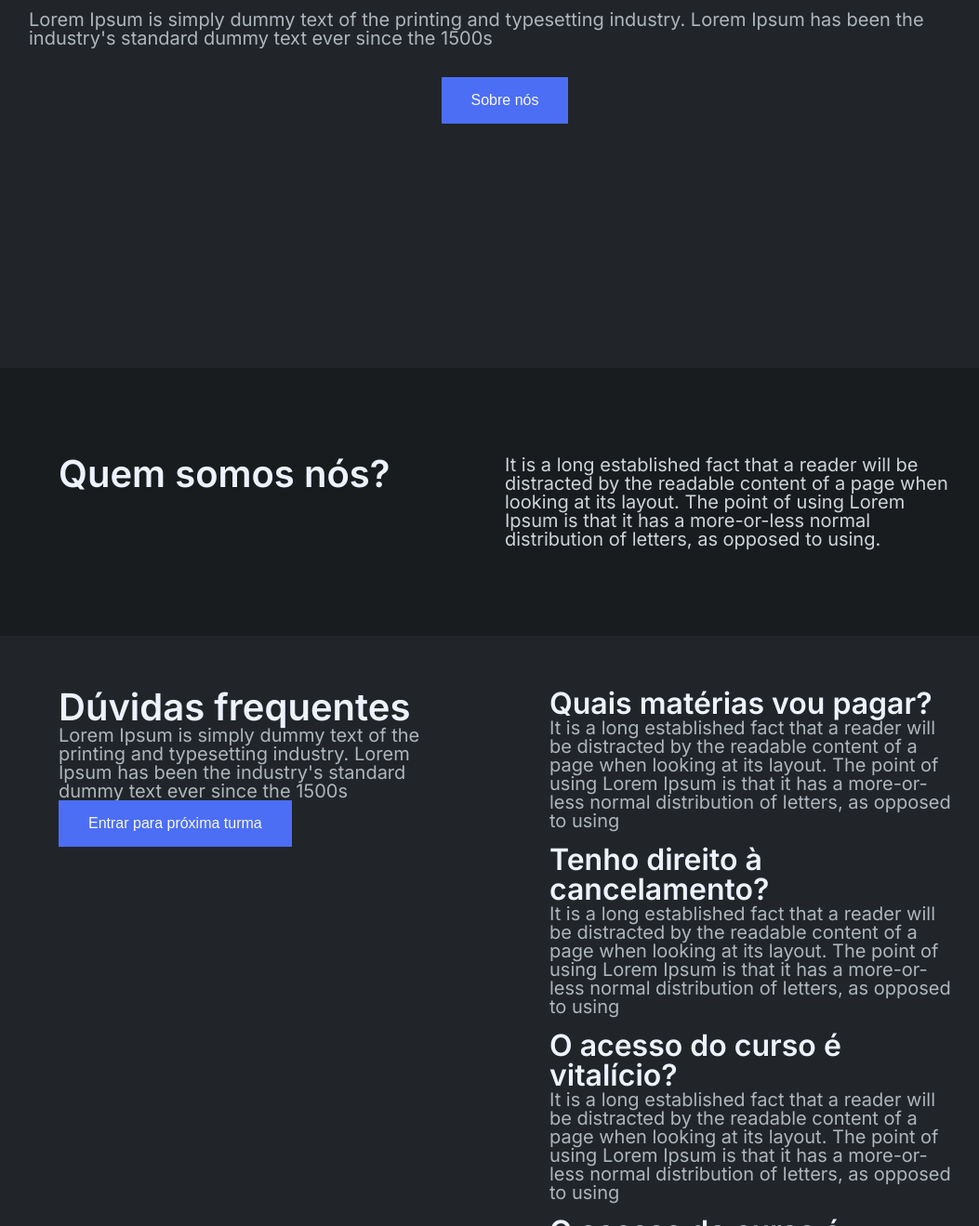
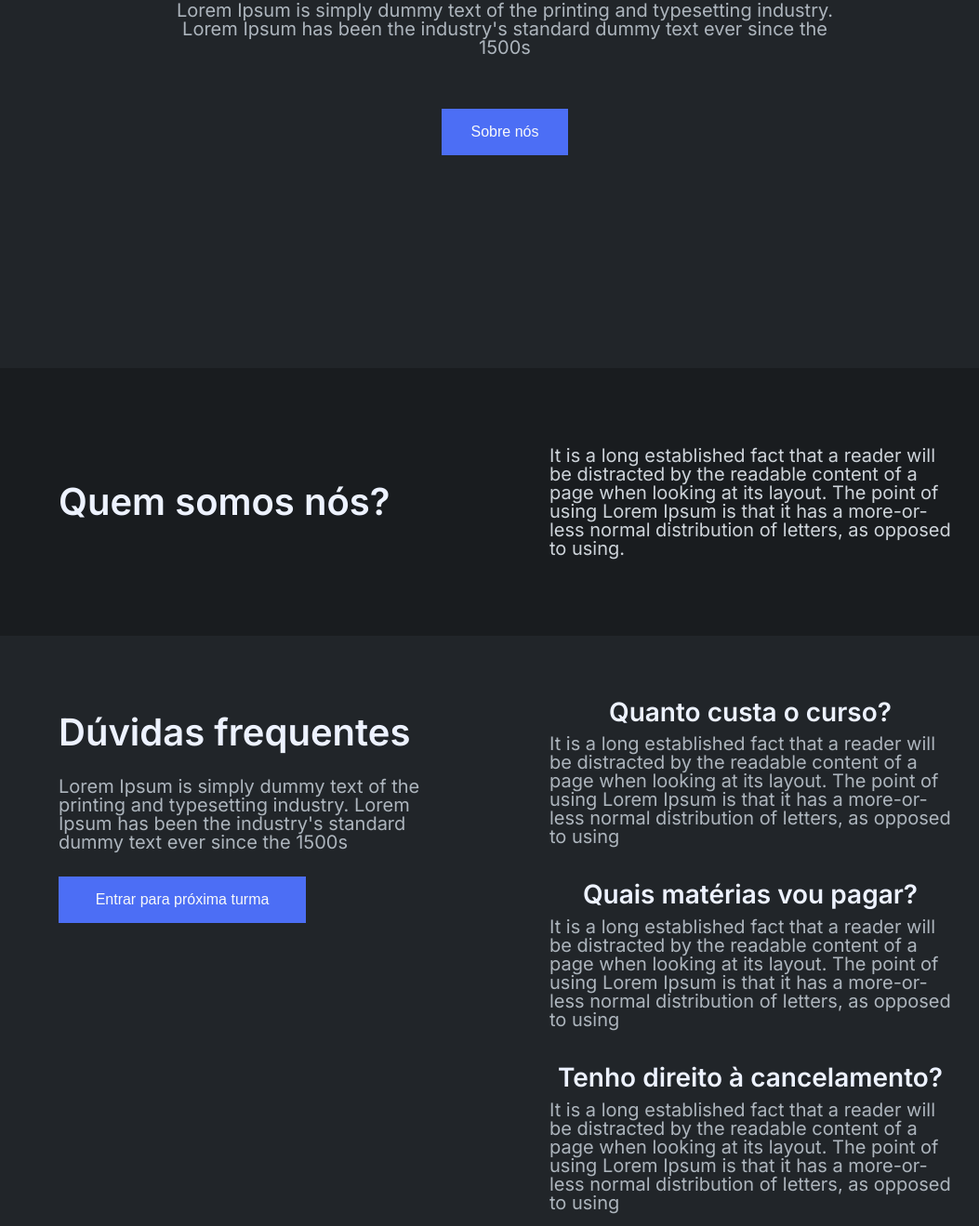
Before and after one commit to Mefanick/projeto5, a plain HTML site: page index.html in a window 1280 px wide. Shown: the part 488-1807 px from the top of the page at 93% size, without its empty margins (97-1150 px from the left). Drawn offline with Linux system fonts and the light colour scheme.

Commit message:
quase pronto

```diff
--- a/index.html
+++ b/index.html
@@ -61,9 +61,18 @@
           </div>
           <!-- RIGHT SIDE -->
           <ul class="FAQ__right">
+            <li class="FAQ__right--item">
+              <h3 class="FAQ__title">Quanto custa o curso?</h3>
+              <p class="text__1">
+                It is a long established fact that a reader will be distracted
+                by the readable content of a page when looking at its layout.
+                The point of using Lorem Ipsum is that it has a more-or-less
+                normal distribution of letters, as opposed to using
+              </p>
+            </li>
             <!-- Question 1 -->
             <li class="FAQ__right--item">
-              <h3>Quais matérias vou pagar?</h3>
+              <h3 class="FAQ__title">Quais matérias vou pagar?</h3>
               <p class="text__1">
                 It is a long established fact that a reader will be distracted
                 by the readable content of a page when looking at its layout.
@@ -73,7 +82,7 @@
             </li>
             <!-- Question 2 -->
             <li class="FAQ__right--item">
-              <h3>Tenho direito à cancelamento?</h3>
+              <h3 class="FAQ__title">Tenho direito à cancelamento?</h3>
               <p class="text__1">
                 It is a long established fact that a reader will be distracted
                 by the readable content of a page when looking at its layout.
@@ -83,7 +92,7 @@
             </li>
             <!-- Question 3 -->
             <li class="FAQ__right--item">
-              <h3>O acesso do curso é vitalício?</h3>
+              <h3 class="FAQ__title">O acesso do curso é vitalício?</h3>
               <p class="text__1">
                 It is a long established fact that a reader will be distracted
                 by the readable content of a page when looking at its layout.
@@ -93,7 +102,7 @@
             </li>
             <!-- Question 4 -->
             <li class="FAQ__right--item">
-              <h3>O acesso do curso é vitalício?</h3>
+              <h3 class="FAQ__title">O acesso do curso é vitalício?</h3>
               <p class="text__1">
                 It is a long established fact that a reader will be distracted
                 by the readable content of a page when looking at its layout.
--- a/src/styles/banner.css
+++ b/src/styles/banner.css
@@ -12,10 +12,11 @@
     align-items: center;
     min-height: 100%;
     justify-content: center;
-    gap: 2rem;
+    gap: 3.5rem;
 }
-#banner__text{
-    width: 60%;
+#banner-text{
+    width: 71%;
+    text-align: center;
 }
 .banner__button{
     border: none;
--- a/src/styles/globasStyles.css
+++ b/src/styles/globasStyles.css
@@ -19,7 +19,7 @@
     --font-text-size-4: 1rem;
     --font-title-size-1:3.25rem;
     --font-title-size-2:2.5rem;
-    --font-title-size-3:2rem;
+    --font-title-size-3:1.75rem;
 }
 body{
     font-family: var(--font-family);
--- a/src/styles/header.css
+++ b/src/styles/header.css
@@ -1,3 +1,4 @@
+
 header{
     background-color: var(--background-color2);
     height: 100px;
--- a/src/styles/index.css
+++ b/src/styles/index.css
@@ -21,10 +21,6 @@ header{
     padding: 1rem 2rem 1rem 2rem;
 }
 
-
-main{
-    background-color: antiquewhite;
-}
 .banner__container{
     background-color: var(--background-color);
     height: 49rem;
@@ -39,10 +35,11 @@ main{
     align-items: center;
     min-height: 100%;
     justify-content: center;
-    gap: 2rem;
+    gap: 3.5rem;
 }
-#banner__text{
-    width: 60%;
+#banner-text{
+    width: 71%;
+    text-align: center;
 }
 .banner__button{
     border: none;
@@ -63,12 +60,13 @@ main{
     width: 75%;
     display: flex;
     justify-content: space-between;
+    align-items: center;
 }
 .about__title{
     width: 50%;
 }
 #about-text{
-    width: 50%;
+    width: 45%;
 }
 .FAQ__container{
     background-color: var(--background-color);
@@ -86,6 +84,12 @@ main{
 .FAQ__left{
     width: 45%;
 }
+.FAQ__left--box{
+    height: 280px;
+    display: flex;
+    flex-direction: column;
+    justify-content: space-evenly;
+}
 .FAQ__right{
     width: 45%;
     display: flex;
@@ -98,6 +102,16 @@ main{
     border: none;
     padding: 1rem 2rem 1rem 2rem;
     background-color: var(--brand-1);
+    max-width: 266px;
+}
+.FAQ__right--item{
+    height: 100%;
+    display: flex;
+    flex-direction: column;
+    justify-content: space-evenly;
+}
+.FAQ__title{
+   text-align: center;
 }
 .comments__container{
     background-color: var(--background-color);
@@ -118,6 +132,7 @@ main{
     padding: 3rem 2rem 3rem 2rem;
     display: flex;
     flex-direction: column;
+    margin-top: 100px;
 }
 .left__block{
     width: 45%;
@@ -126,3 +141,10 @@ main{
     flex-direction: column;
     justify-content: space-evenly;
 }
+footer{
+    display: flex;
+    align-items: center;
+    justify-content: center;
+    height: 100px;
+    background-color: var(--background-color2);
+}
```
Also changed, not shown: src/styles/comments.css (+27 -0 lines), src/styles/footer.css (+7 -0 lines).
